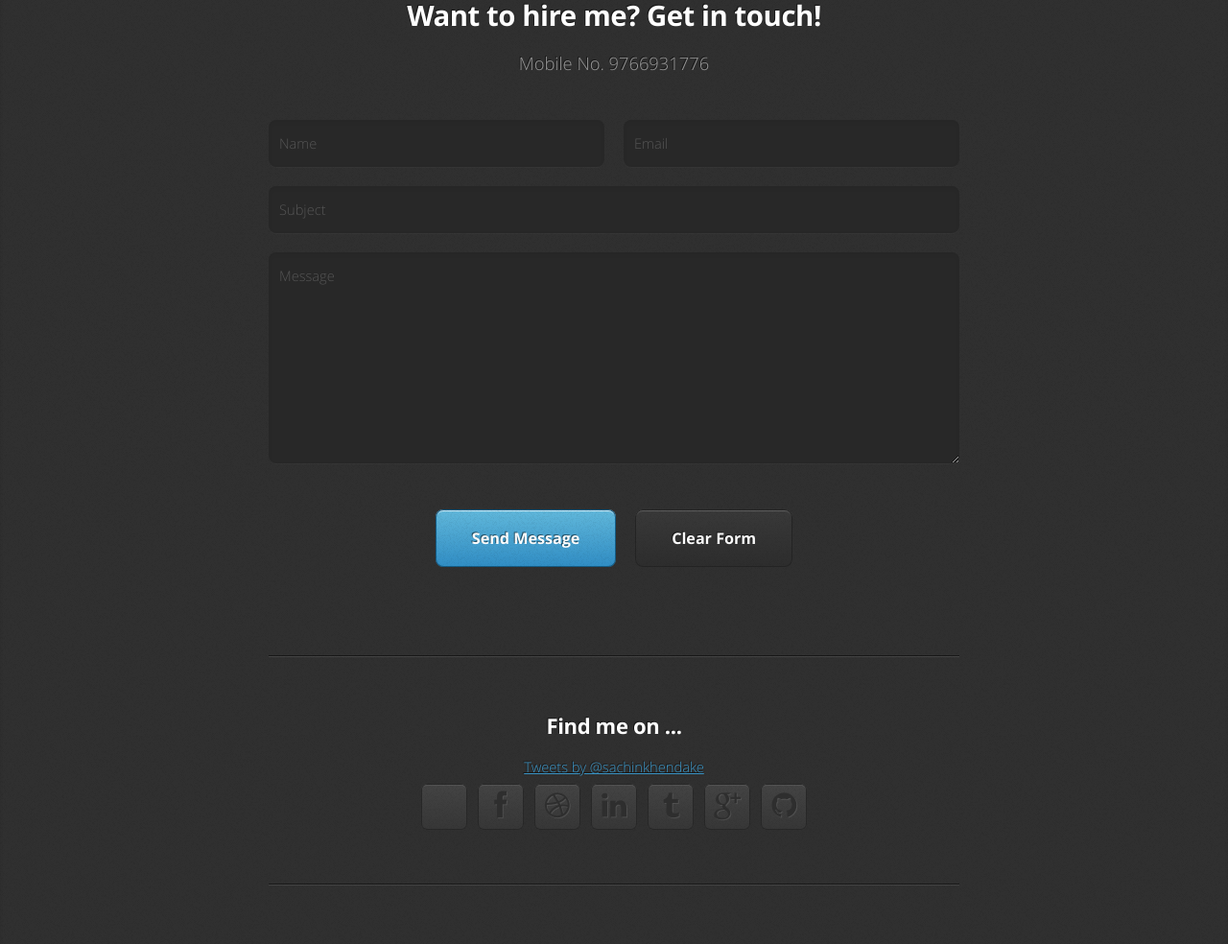
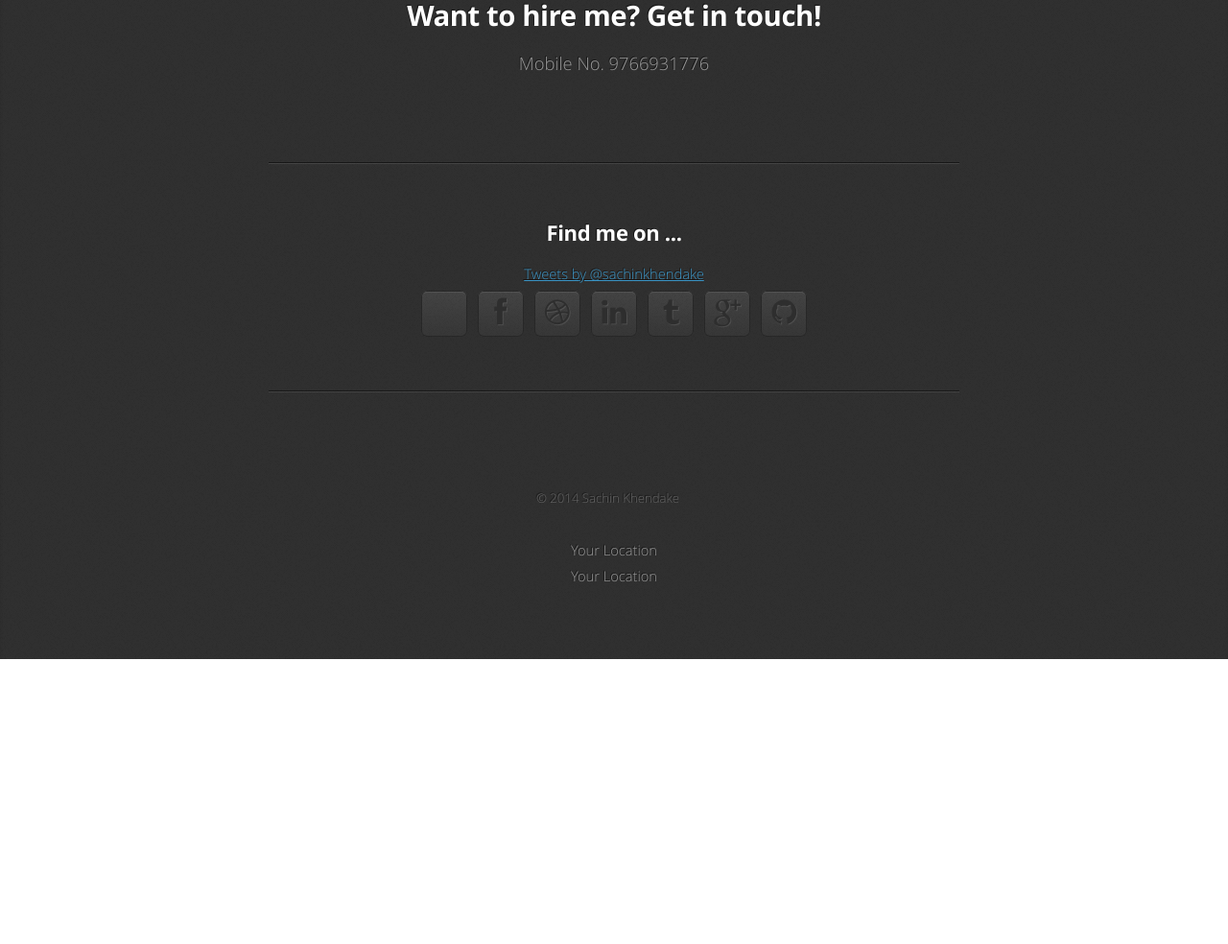
Before and after one commit to skhendake/skhendake.github.io, a plain HTML site: page index.html in a window 1280 px wide. Shown: the part 3176-4160 px from the top of the page at 96% size. After the commit the page ends 3863 px from the top, so only its background shows below. Drawn offline with Linux system fonts and the light colour scheme.

Commit message:
Form removed

```diff
--- a/index.html
+++ b/index.html
@@ -219,31 +219,7 @@ Reporting Tools : <i>Jasper Report</i></span><br />
 <span>Mobile No. 9766931776</span></header>
 
 <div>
-<div class="row">
-<div class="12u">
-<form action="" method="post">
-<div>
-<div class="row half">
-<div class="6u"><input id="name" name="name" placeholder="Name" type="text" /></div>
 
-<div class="6u"><input id="email" name="email" placeholder="Email" type="text" /></div>
-</div>
-
-<div class="row half">
-<div class="12u"><input id="subject" name="subject" placeholder="Subject" type="text" /></div>
-</div>
-
-<div class="row half">
-<div class="12u"><textarea id="message" name="message" placeholder="Message"></textarea></div>
-</div>
-
-<div class="row">
-<div class="12u"><a class="button form-button-submit" href="#">Send Message</a> <a class="button button-alt form-button-reset" href="#">Clear Form</a></div>
-</div>
-</div>
-</form>
-</div>
-</div>
 
 <div class="row">
 <div class="12u">
```
